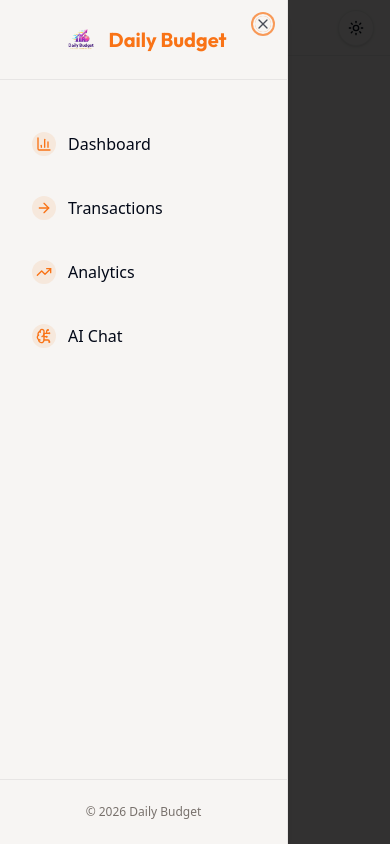
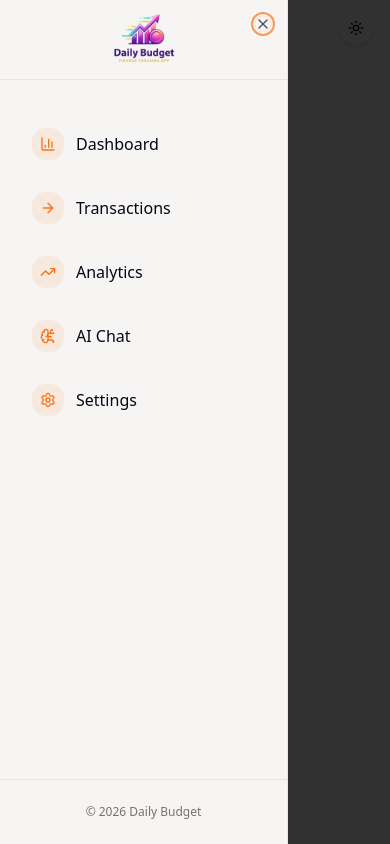
Before and after one commit to mr-yatish/Finance-Tracker, a Next.js app: page /analytics in a window 390 px wide. Both pictures are taken after a click on the button 34 px from the left and 27 px from the top of the page. Built offline with nearby package versions, Linux system fonts and the light colour scheme; no server answers.

Commit message:
New Push

```diff
--- a/components/shared/Header.tsx
+++ b/components/shared/Header.tsx
@@ -2,7 +2,7 @@
 
 import { useState } from "react";
 import { UserButton } from "@clerk/nextjs";
-import { Menu, BarChart3, ArrowRight, TrendingUp, BrainCircuit } from "lucide-react";
+import { Menu, BarChart3, ArrowRight, TrendingUp, BrainCircuit, Settings } from "lucide-react";
 import { Button } from "@/components/ui/button";
 import { Sheet, SheetContent, SheetTrigger, SheetTitle } from "@/components/ui/sheet";
 import Link from "next/link";
@@ -25,34 +25,40 @@ export default function Header() {
                             <SheetTitle className="hidden">Navigation Menu</SheetTitle>
                             <div className="flex h-20 items-center justify-center border-b px-6">
                                 <Link href="/" className="flex items-center gap-2 font-semibold" onClick={() => setSheetOpen(false)}>
-                                    <img src="/images/logo.png" alt="Daily Budget" className="h-10 w-auto" />
-                                    <span className="text-xl font-bold text-primary font-[family-name:var(--font-outfit)]">Daily Budget</span>
+                                    <img src="/images/logo.png" alt="Daily Budget" className="h-24 w-auto" />
+                                    {/* <span className="text-xl font-bold text-primary font-[family-name:var(--font-outfit)]">Daily Budget</span> */}
                                 </Link>
                             </div>
                             <div className="flex-1 overflow-y-auto px-4 py-6">
                                 <nav className="flex flex-col space-y-4">
                                     <Button variant="ghost" className="justify-start gap-3 h-12 text-base font-medium" asChild>
                                         <Link href="/dashboard" onClick={() => setSheetOpen(false)}>
-                                            <span className="bg-primary/10 p-1 rounded-md"><BarChart3 className="h-4 w-4 text-primary" /></span>
+                                            <span className="bg-primary/10 p-2 rounded-md"><BarChart3 className="h-4 w-4 text-primary" /></span>
                                             Dashboard
                                         </Link>
                                     </Button>
                                     <Button variant="ghost" className="justify-start gap-3 h-12 text-base font-medium" asChild>
                                         <Link href="/transactions" onClick={() => setSheetOpen(false)}>
-                                            <span className="bg-primary/10 p-1 rounded-md"><ArrowRight className="h-4 w-4 text-primary" /></span>
+                                            <span className="bg-primary/10 p-2 rounded-md"><ArrowRight className="h-4 w-4 text-primary" /></span>
                                             Transactions
                                         </Link>
                                     </Button>
                                     <Button variant="ghost" className="justify-start gap-3 h-12 text-base font-medium" asChild>
                                         <Link href="/analytics" onClick={() => setSheetOpen(false)}>
-                                            <span className="bg-primary/10 p-1 rounded-md"><TrendingUp className="h-4 w-4 text-primary" /></span>
+                                            <span className="bg-primary/10 p-2 rounded-md"><TrendingUp className="h-4 w-4 text-primary" /></span>
                                             Analytics
                                         </Link>
                                     </Button>
                                     <Button variant="ghost" className="justify-start gap-3 h-12 text-base font-medium" asChild>
                                         <Link href="/ai-chat" onClick={() => setSheetOpen(false)}>
-                                            <span className="bg-primary/10 p-1 rounded-md"><BrainCircuit className="h-4 w-4 text-primary" /></span>
+                                            <span className="bg-primary/10 p-2 rounded-md"><BrainCircuit className="h-4 w-4 text-primary" /></span>
                                             AI Chat
+                                        </Link>
+                                    </Button>
+                                    <Button variant="ghost" className="justify-start gap-3 h-12 text-base font-medium" asChild>
+                                        <Link href="/user-profile" onClick={() => setSheetOpen(false)}>
+                                            <span className="bg-primary/10 p-2 rounded-md"><Settings className="h-4 w-4 text-primary" /></span>
+                                            Settings
                                         </Link>
                                     </Button>
                                 </nav>
@@ -66,7 +72,7 @@ export default function Header() {
                     </Sheet>
                 </div>
                 <Link href="/" className="flex lg:hidden items-center gap-2 font-semibold">
-                    <img src="/images/logo.png" alt="Daily Budget" className="h-14 w-auto" />
+                    <img src="/images/logo.png" alt="Daily Budget" className="h-20 w-auto" />
                     <span className="text-lg font-bold text-primary font-[family-name:var(--font-outfit)]">Daily Budget</span>
                 </Link>
             </div>
```
